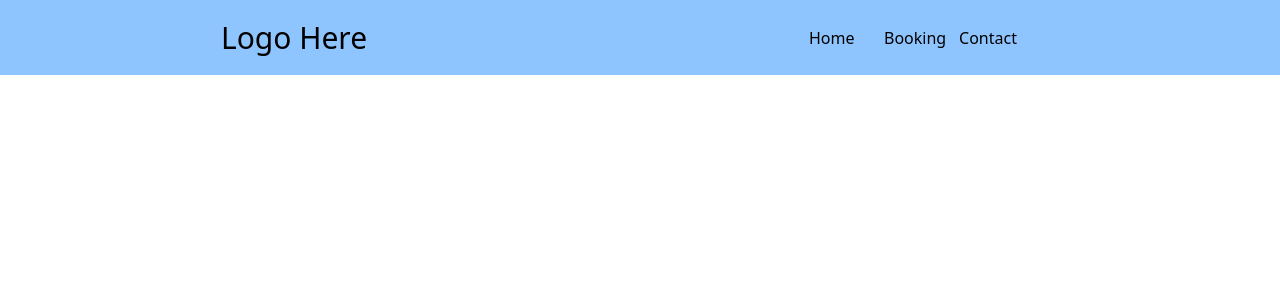
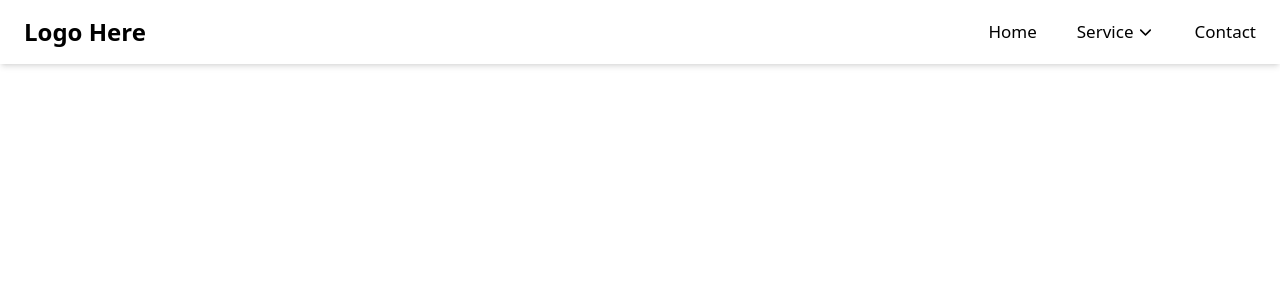
Before and after one commit to TripGenix/WebApp-Frontend, a React (Vite) app: page / in a window 1280 px wide. Shown: the top 300 px of the page. Built offline with nearby package versions, Linux system fonts and the light colour scheme.

Commit message:
change navbar

```diff
--- a/package.json
+++ b/package.json
@@ -13,6 +13,7 @@
     "@tailwindcss/vite": "^4.1.17",
     "react": "^19.2.0",
     "react-dom": "^19.2.0",
+    "react-icons": "^5.5.0",
     "react-router-dom": "^7.9.6",
     "tailwindcss": "^4.1.17"
   },
@@ -27,5 +28,4 @@
     "globals": "^16.5.0",
     "vite": "^5.4.9"
   }
-
 }
--- a/src/components/Navbar.jsx
+++ b/src/components/Navbar.jsx
@@ -1,22 +1,54 @@
-import { Link } from 'react-router-dom';
+import { Link } from "react-router-dom";
+import { IoIosArrowDown } from "react-icons/io";
 
-function Navbar(){
-    return(
-        <div className="w-full h-[75px] bg-blue-300 flex items-center justify-around">
-            <div className="w-fit h-fit text-3xl">Logo Here</div>
-            <div className="w-[250px] h-fit flex flex-row">
-                <div className="w-[75px] h-fit">
-                    <Link to="/Home">Home</Link>
-                </div>
-                <div className="w-[75px] h-fit">
-                    <Link to="/Booking">Booking</Link>
-                </div>
-                <div className="w-[75px] h-fit">
-                    <Link to="/Contact">Contact</Link>
-                </div>
+function Navbar() {
+  return (
+    <nav className="w-full bg-white shadow-md px-6 py-4">
+      <div className="max-w-7xl mx-auto flex justify-between items-center">
+
+        <div className="text-2xl font-bold">Logo Here</div>
+
+        <div className="hidden md:flex items-center gap-10 text-[17px] font-medium">
+
+          <Link to="/Home" className="hover:text-blue-500">Home</Link>
+
+          <div className="relative group cursor-pointer">
+
+            <div className="flex items-center gap-1 hover:text-blue-500">
+              Service
+              <IoIosArrowDown className="transition-all duration-300 group-hover:rotate-180" />
             </div>
+
+            <div className="
+              absolute left-0 top-[120%]
+              w-48 bg-white shadow-lg border border-gray-200
+              opacity-0 invisible
+              group-hover:opacity-100 group-hover:visible
+              transition-all duration-300
+            ">
+              <Link
+                to="/Booking"
+                className="block px-4 py-2 hover:bg-gray-100"
+              >
+                Booking
+              </Link>
+
+              <Link
+                to="/ServiceDetails"
+                className="block px-4 py-2 hover:bg-gray-100"
+              >
+                Service Details
+              </Link>
+            </div>
+
+          </div>
+
+          <Link to="/Contact" className="hover:text-blue-500">Contact</Link>
+
         </div>
-    )
+      </div>
+    </nav>
+  );
 }
 
-export default Navbar
+export default Navbar;
```
Also changed, not shown: 2 other files (tests, documents, lock files or other folders).
